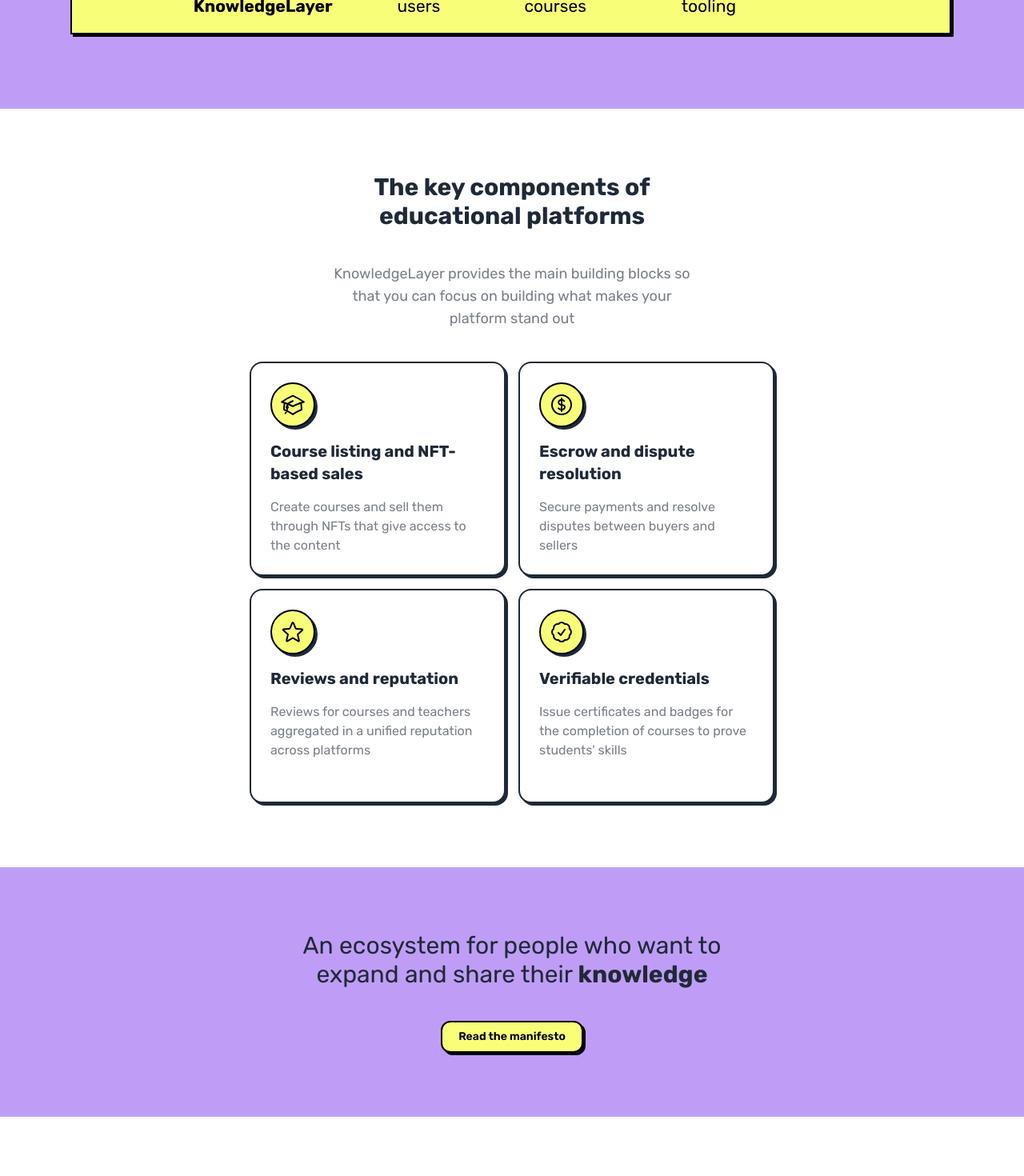
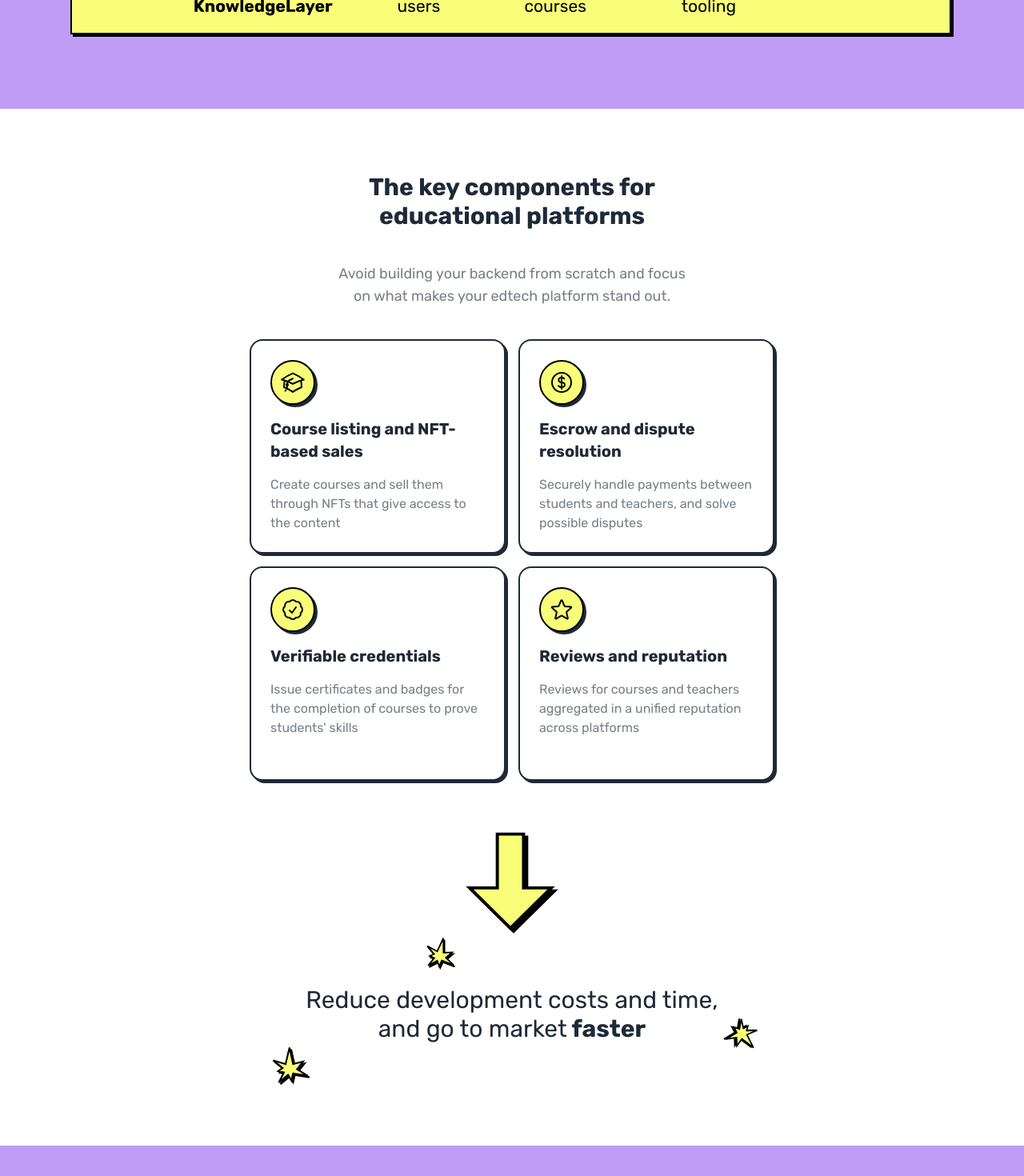
Before and after one commit to mattiapomelli/knowledgelayer-landing, a Next.js app: page / in a window 1280 px wide. Shown: the part 940-2410 px from the top of the page at 80% size. Built offline with nearby package versions, Linux system fonts and the light colour scheme; what tailwindcss-radix would draw is missing.

Commit message:
Refactor features section

```diff
--- a/src/components/features-section.tsx
+++ b/src/components/features-section.tsx
@@ -5,6 +5,9 @@ import {
   StarIcon,
 } from "@heroicons/react/24/outline";
 import { ReactNode } from "react";
+
+import ArrowDownGraphic from "@icons/arrow-down.svg";
+import ExplosionGraphic from "@icons/explosion.svg";
 
 import { Container } from "./layout/container";
 
@@ -28,13 +31,13 @@ const FeatureCard = ({ title, description, icon }: FeatureCardProps) => {
 
 export const FeaturesSection = () => {
   return (
-    <Container className="flex flex-col items-center gap-10 py-20">
+    <Container className="flex flex-col items-center gap-10 pt-20 pb-32">
       <h3 className="max-w-[30rem] text-center text-3xl font-bold">
-        The key components of educational platforms
+        The key components for educational platforms
       </h3>
       <p className="max-w-[28rem] text-center text-lg text-base-content-neutral">
-        KnowledgeLayer provides the main building blocks so that you can focus
-        on building what makes your platform stand out
+        Avoid building your backend from scratch and focus on what makes your
+        edtech platform stand out.
       </p>
       <div className="grid auto-rows-fr grid-cols-1 gap-4 sm:grid-cols-2">
         <FeatureCard
@@ -45,18 +48,28 @@ export const FeaturesSection = () => {
         <FeatureCard
           icon={<CurrencyDollarIcon />}
           title="Escrow and dispute resolution"
-          description="Secure payments and resolve disputes between buyers and sellers"
+          description="Securely handle payments between students and teachers, and solve possible disputes"
+        />
+        <FeatureCard
+          icon={<CheckBadgeIcon />}
+          title="Verifiable credentials"
+          description="Issue certificates and badges for the completion of courses to prove students' skills"
         />
         <FeatureCard
           icon={<StarIcon />}
           title="Reviews and reputation"
           description="Reviews for courses and teachers aggregated in a unified reputation across platforms"
         />
-        <FeatureCard
-          icon={<CheckBadgeIcon />}
-          title="Verifiable credentials"
-          description="Issue certificates and badges for the completion of courses to prove students' skills"
-        />
+      </div>
+      <ArrowDownGraphic className="my-6 h-32 w-32" />
+      <div className="relative">
+        <p className="max-w-[34rem] text-center text-3xl">
+          Reduce development costs and time, and go to market
+          <b> faster</b>
+        </p>
+        <ExplosionGraphic className="absolute -left-8 h-14 w-14" />
+        <ExplosionGraphic className="absolute -right-10 top-10 h-12 w-12 rotate-[140deg]" />
+        <ExplosionGraphic className="absolute -top-16 left-40 h-12 w-12 rotate-12" />
       </div>
     </Container>
   );
```
Also changed, not shown: src/icons/arrow-down.svg (added), src/icons/explosion.svg (added).
